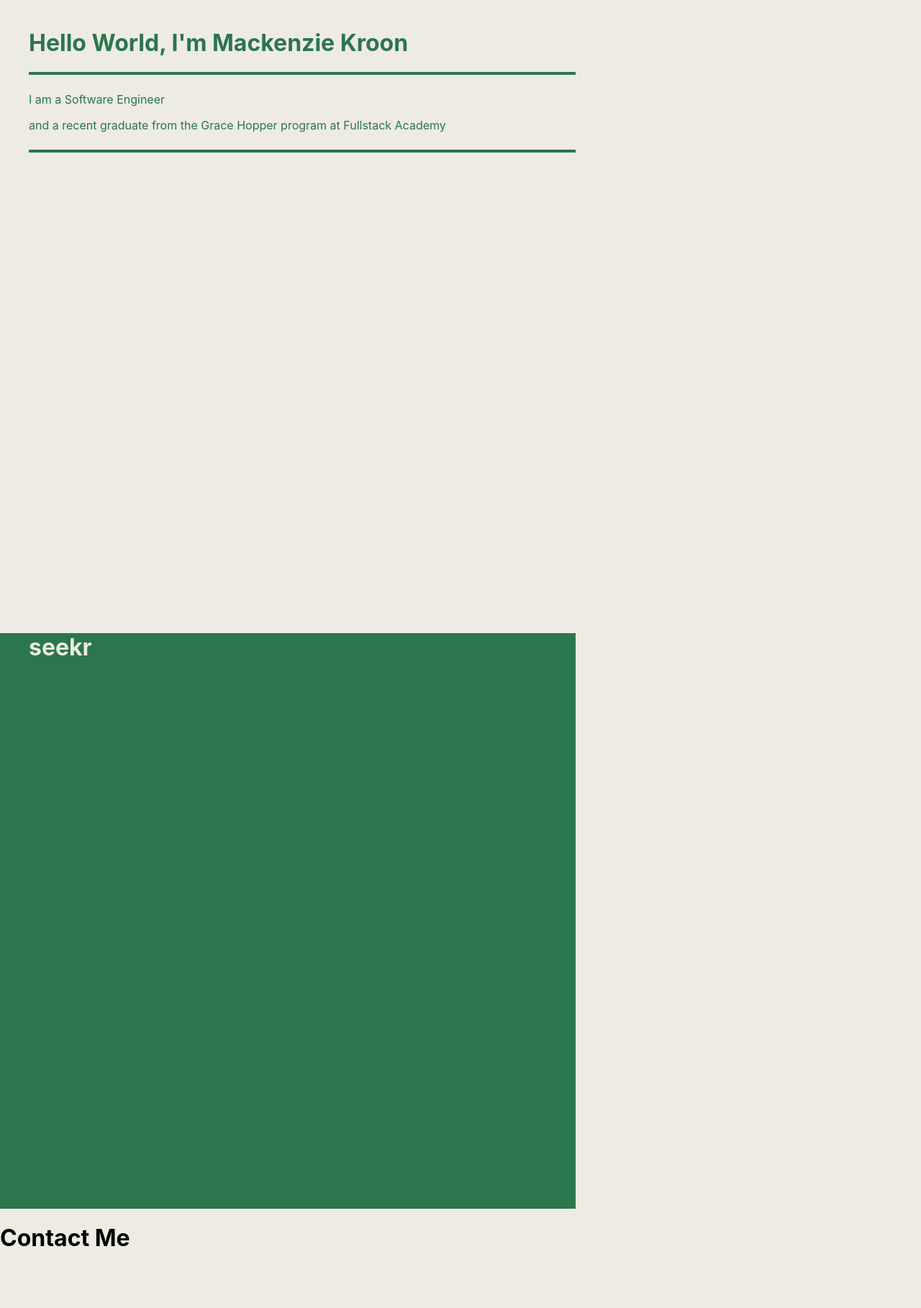
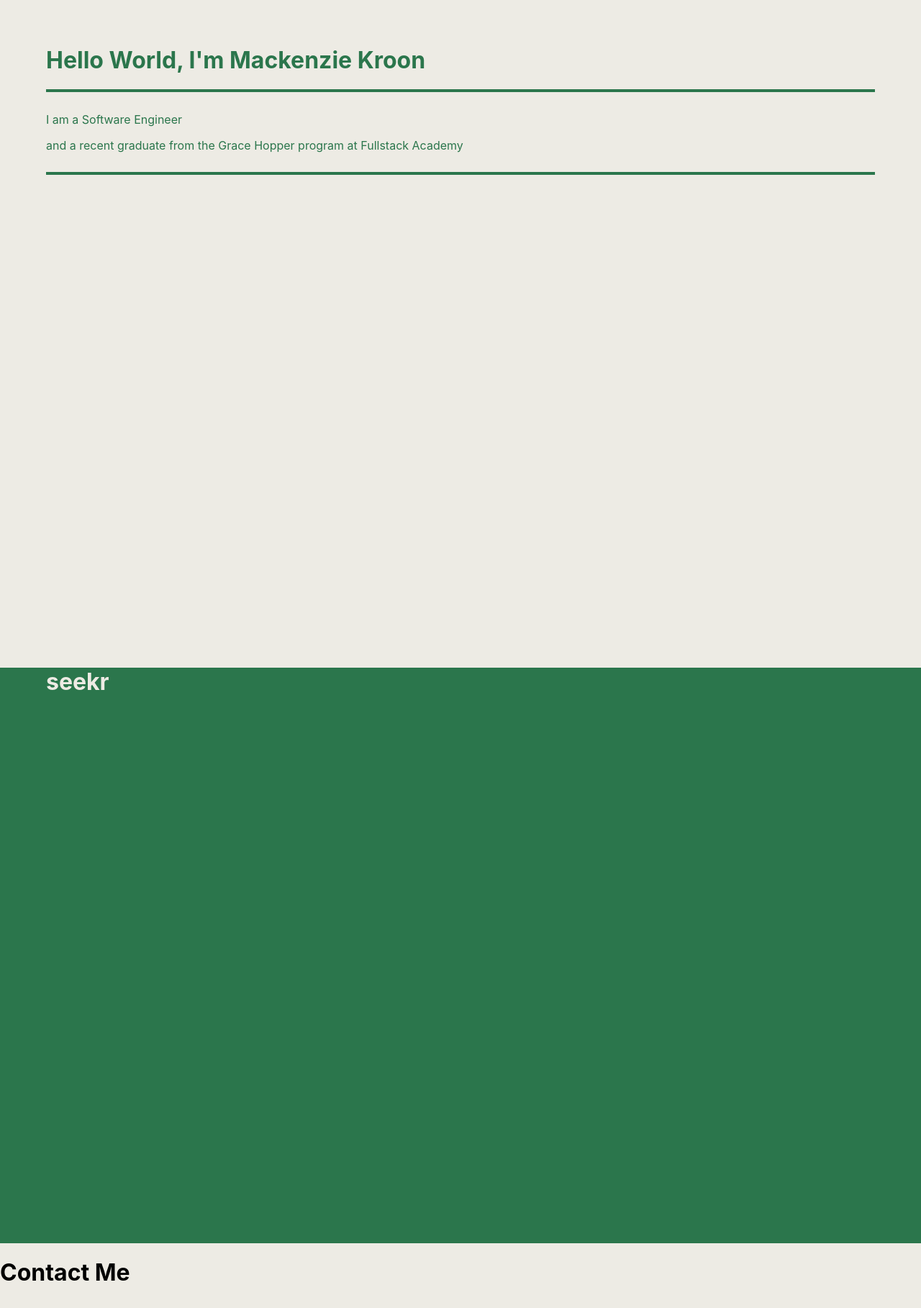
Before and after one commit to mackenziekroon/portfolio-new, a React (Create React App) app: page / in a window 1280 px wide. Shown: the top 1818 px of the page at 72% size. Before the commit the page ends 1762 px from the top, so only its background shows below. Built offline with nearby package versions, Linux system fonts and the light colour scheme.

Commit message:
css: fixed vw

```diff
--- a/src/App.css
+++ b/src/App.css
@@ -4,13 +4,14 @@ body {
 
 .heading-container {
   height: 100vh;
-  width: 100vh;
+  width: 100vw;
 }
 
 .heading {
   color: #2b764c;
   margin-left: 5%;
   margin-top: 5%;
+  margin-right: 5%;
 }
 
 .line-border {
@@ -23,7 +24,7 @@ body {
 .projects-container {
   background-color: #2b764c;
   height: 100vh;
-  width: 100vh;
+  width: 100vw;
 }
 
 .seekr {
@@ -31,3 +32,9 @@ body {
   margin-left: 5%;
   margin-top: 5%;
 }
+
+.contact-container {
+  background-color: #edebe4;
+  height: 100vh;
+  width: 100vw;
+}
```
